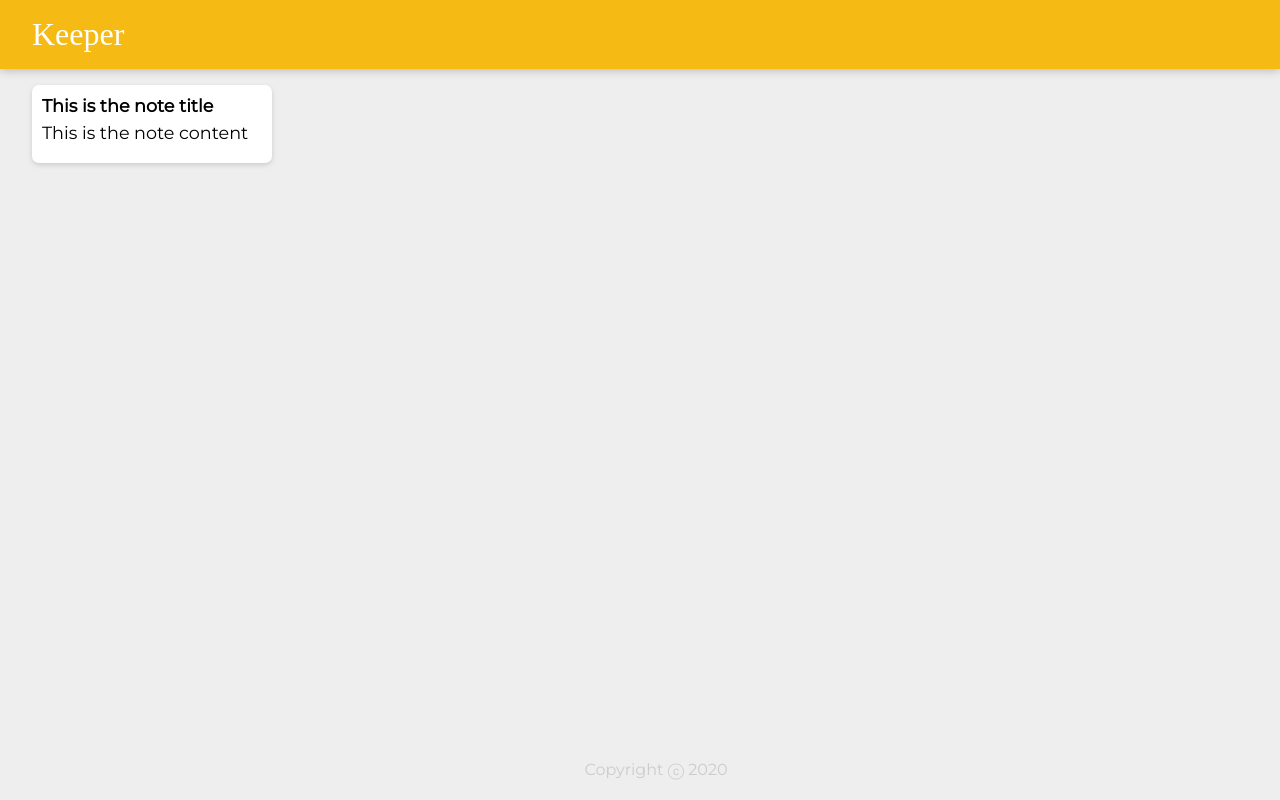
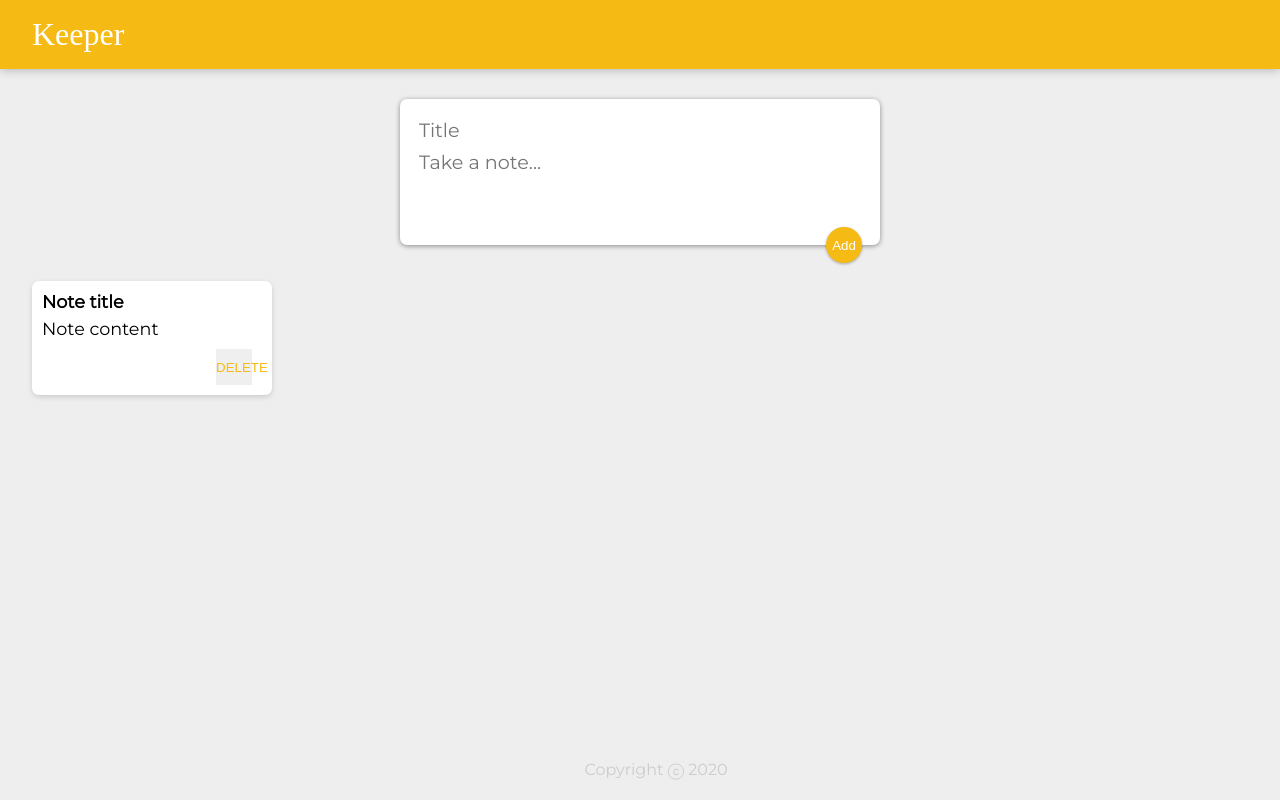
Before and after one commit to todokku/google-keeper-clone, a React (Create React App) app: page / in a window 1280 px wide. Built offline with nearby package versions, Linux system fonts and the light colour scheme; a web font is replaced by a local one.

Commit message:
Add starting files for part 3 of Keeper clone challenge

```diff
--- a/package.json
+++ b/package.json
@@ -1,5 +1,5 @@
 {
-  "name": "keeper-app-part-2-starting",
+  "name": "keeper-part-3-starting",
   "version": "1.0.0",
   "description": "",
   "keywords": [],
--- a/public/styles.css
+++ b/public/styles.css
@@ -54,3 +54,49 @@
   white-space: pre-wrap;
   word-wrap: break-word;
 }
+
+.note button {
+  position: relative;
+  float: right;
+  margin-right: 10px;
+  color: #f5ba13;
+  border: none;
+  width: 36px;
+  height: 36px;
+  cursor: pointer;
+  outline: none;
+}
+
+form {
+  position: relative;
+  width: 480px;
+  margin: 30px auto 20px auto;
+  background: #fff;
+  padding: 15px;
+  border-radius: 7px;
+  box-shadow: 0 1px 5px rgb(138, 137, 137);
+}
+form input,
+form textarea {
+  width: 100%;
+  border: none;
+  padding: 4px;
+  outline: none;
+  font-size: 1.2em;
+  font-family: inherit;
+  resize: none;
+}
+form button {
+  position: absolute;
+  right: 18px;
+  bottom: -18px;
+  background: #f5ba13;
+  color: #fff;
+  border: none;
+  border-radius: 50%;
+  width: 36px;
+  height: 36px;
+  box-shadow: 0 1px 3px rgba(0, 0, 0, 0.3);
+  cursor: pointer;
+  outline: none;
+}
--- a/src/components/App.jsx
+++ b/src/components/App.jsx
@@ -2,12 +2,14 @@
 import Header from "./Header";
 import Footer from "./Footer";
 import Note from "./Note";
+import CreateArea from "./CreateArea";
 
 function App() {
   return (
     <div>
       <Header />
-      <Note />
+      <CreateArea />
+      <Note key={1} title="Note title" content="Note content" />
       <Footer />
     </div>
   );
--- /dev/null
+++ b/src/components/CreateArea.jsx
@@ -0,0 +1,15 @@
+import React from "react";
+
+function CreateArea() {
+  return (
+    <div>
+      <form>
+        <input name="title" placeholder="Title" />
+        <textarea name="content" placeholder="Take a note..." rows="3" />
+        <button>Add</button>
+      </form>
+    </div>
+  );
+}
+
+export default CreateArea;
--- a/src/components/Note.jsx
+++ b/src/components/Note.jsx
@@ -1,10 +1,11 @@
 import React from "react";
 
-function Note() {
+function Note(props) {
   return (
     <div className="note">
-      <h1>This is the note title</h1>
-      <p>This is the note content</p>
+      <h1>{props.title}</h1>
+      <p>{props.content}</p>
+      <button>DELETE</button>
     </div>
   );
 }
```
Also changed, not shown: src/index.js (+14 -2 lines).
